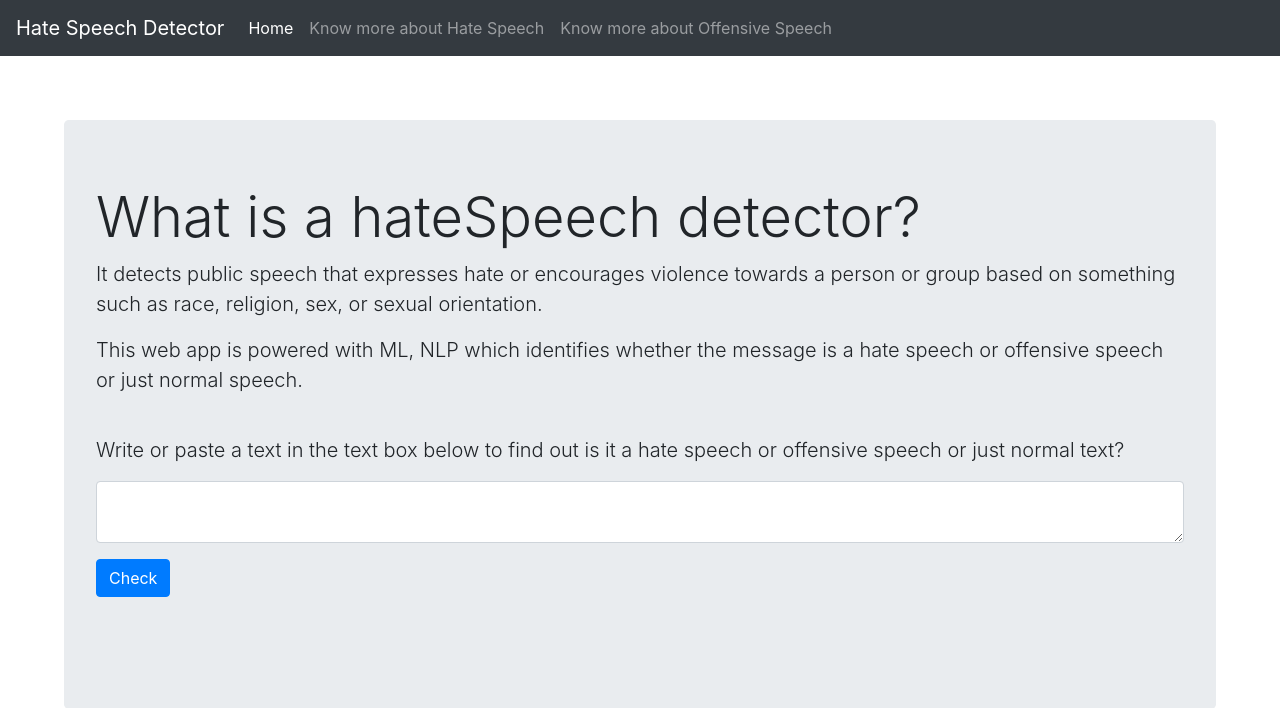
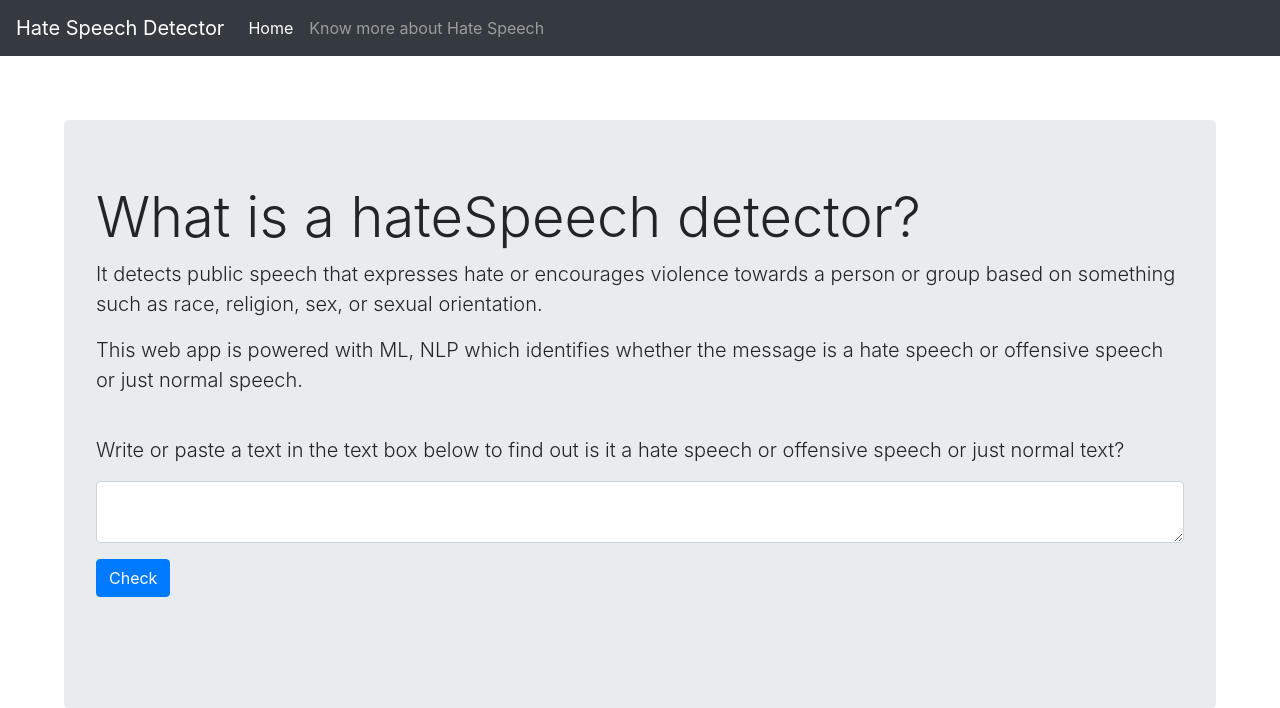
Before and after one commit to AdityaYadav29/Hate-Speech-Detector, a Flask app: page / in a window 1280 px wide. Shown: the top 708 px of the page. Run offline with Flask 2, Linux system fonts and the light colour scheme; parts of the project's set-up code (start-up, migrations or seed data) failed here and were passed over.

Commit message:
Update index.html

```diff
--- a/templates/index.html
+++ b/templates/index.html
@@ -19,6 +19,9 @@
             font-size:14pt;
             overflow:scroll;
         } */
+        #myDIV{
+            display:none;
+        }
     </style>
 </head>
 <body>
@@ -34,10 +37,7 @@
                         <a class="nav-link" href="#">Home <span class="sr-only">(current)</span></a>
                     </li>
                     <li class="nav-item">
-                        <a class="nav-link" href="#">Know more about Hate Speech</a>
-                    </li>
-                    <li class="nav-item">
-                        <a class="nav-link" href="#">Know more about Offensive Speech</a>
+                        <a class="nav-link" href="https://www.kaiciid.org/news-events/news/what-hate-speech">Know more about Hate Speech</a>
                     </li>
                 </ul>
             </div>
```
